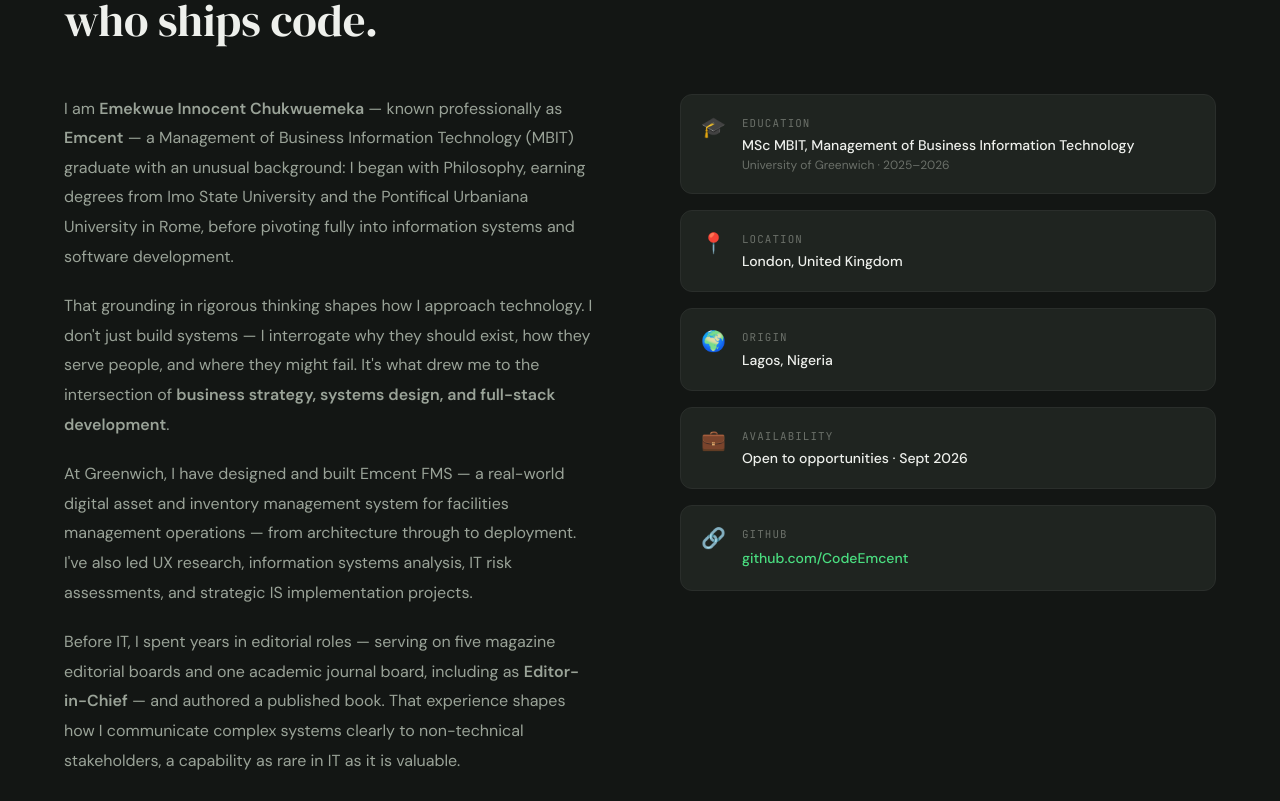
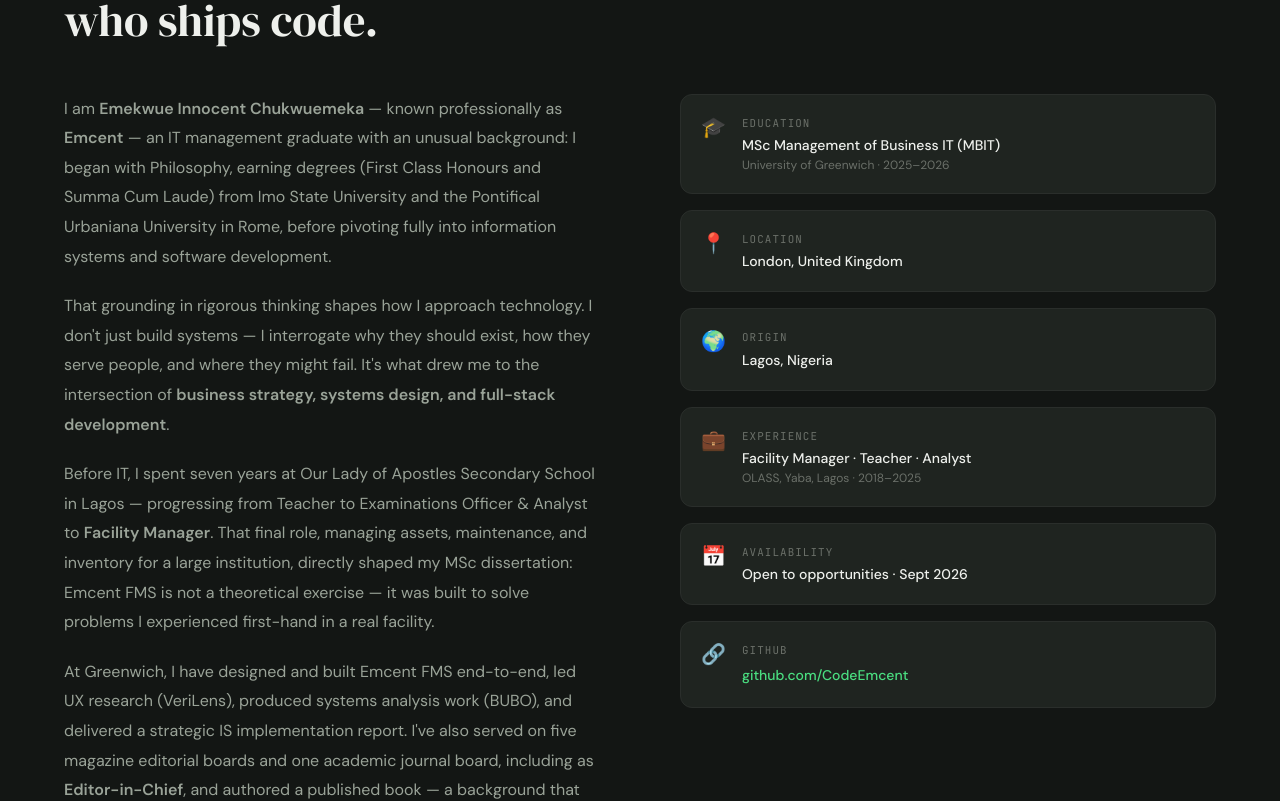
Before and after one commit to CodeEmcent/emcent-portfolio, a React (Vite) app: page / in a window 1280 px wide. Shown: the part 982-1783 px from the top of the page. Built offline with nearby package versions, Linux system fonts and the light colour scheme.

Commit message:
Updated the profile with additional information and the enhanced the portfolio css.

```diff
--- a/src/components/hero/Hero.jsx
+++ b/src/components/hero/Hero.jsx
@@ -56,7 +56,7 @@ export default function Hero() {
           className="animate-fade-up delay-400 text-lg leading-[1.7] mb-10 max-w-md"
           style={{ color: 'var(--text-2)' }}
         >
-          <strong style={{ color: 'var(--text)', fontWeight: 500 }}>MSc MBIT, Management of Buisness Information Technology graduate</strong>
+          <strong style={{ color: 'var(--text)', fontWeight: 500 }}>MSc MBIT, Management of Business Information Technology graduate</strong>
           {' '}— bridging strategy, systems, and software. Based in London, building at the intersection of business thinking and technical execution.
         </p>
 
--- a/src/data/index.js
+++ b/src/data/index.js
@@ -8,13 +8,13 @@ export const personal = {
   name:       'Emekwue Innocent Chukwuemeka',
   brand:      'Emcent',
   handle:     'CodeEmcent',
-  tagline:    'MSc MBIT, Management of Business Information Technology graduate — bridging strategy, systems, and software.',
+  tagline:    'MSc Business IT Management graduate — bridging strategy, systems, and software.',
   location:   'London, United Kingdom',
   origin:     'Lagos, Nigeria',
   available:  'Open to opportunities · Sept 2026',
   linkedin:   'https://www.linkedin.com/in/chukwuemeka-innocent-emekwue-64844b153/',
   github:     'https://github.com/CodeEmcent',
-  formspree:  'https://formspree.io/f/meenwdey',
+  formspree:  'https://formspree.io/f/YOUR_FORM_ID',
 }
 
 export const stats = [
@@ -36,17 +36,18 @@ export const heroStack = [
 
 export const about = {
   paragraphs: [
-    `I am <strong>Emekwue Innocent Chukwuemeka</strong> — known professionally as <strong>Emcent</strong> — a Management of Business Information Technology (MBIT) graduate with an unusual background: I began with Philosophy, earning degrees from Imo State University and the Pontifical Urbaniana University in Rome, before pivoting fully into information systems and software development.`,
+    `I am <strong>Emekwue Innocent Chukwuemeka</strong> — known professionally as <strong>Emcent</strong> — an IT management graduate with an unusual background: I began with Philosophy, earning degrees (First Class Honours and Summa Cum Laude) from Imo State University and the Pontifical Urbaniana University in Rome, before pivoting fully into information systems and software development.`,
     `That grounding in rigorous thinking shapes how I approach technology. I don't just build systems — I interrogate why they should exist, how they serve people, and where they might fail. It's what drew me to the intersection of <strong>business strategy, systems design, and full-stack development</strong>.`,
-    `At Greenwich, I have designed and built Emcent FMS — a real-world digital asset and inventory management system for facilities management operations — from architecture through to deployment. I've also led UX research, information systems analysis, IT risk assessments, and strategic IS implementation projects.`,
-    `Before IT, I spent years in editorial roles — serving on five magazine editorial boards and one academic journal board, including as <strong>Editor-in-Chief</strong> — and authored a published book. That experience shapes how I communicate complex systems clearly to non-technical stakeholders, a capability as rare in IT as it is valuable.`,
+    `Before IT, I spent seven years at Our Lady of Apostles Secondary School in Lagos — progressing from Teacher to Examinations Officer & Analyst to <strong>Facility Manager</strong>. That final role, managing assets, maintenance, and inventory for a large institution, directly shaped my MSc dissertation: Emcent FMS is not a theoretical exercise — it was built to solve problems I experienced first-hand in a real facility.`,
+    `At Greenwich, I have designed and built Emcent FMS end-to-end, led UX research (VeriLens), produced systems analysis work (BUBO), and delivered a strategic IS implementation report. I've also served on five magazine editorial boards and one academic journal board, including as <strong>Editor-in-Chief</strong>, and authored a published book — a background that shapes how I communicate complex systems clearly to non-technical stakeholders.`,
     `I'm based in London, targeting roles in consulting, business analysis, systems development, and IT strategy — anywhere rigorous thinking and precise communication go hand in hand.`,
   ],
   details: [
-    { icon: '🎓', label: 'Education',    value: 'MSc MBIT, Management of Business Information Technology',       sub: 'University of Greenwich · 2025–2026' },
+    { icon: '🎓', label: 'Education',    value: 'MSc Management of Business IT (MBIT)',  sub: 'University of Greenwich · 2025–2026' },
     { icon: '📍', label: 'Location',     value: 'London, United Kingdom' },
     { icon: '🌍', label: 'Origin',       value: 'Lagos, Nigeria' },
-    { icon: '💼', label: 'Availability', value: 'Open to opportunities · Sept 2026' },
+    { icon: '💼', label: 'Experience',   value: 'Facility Manager · Teacher · Analyst',   sub: 'OLASS, Yaba, Lagos · 2018–2025' },
+    { icon: '📅', label: 'Availability', value: 'Open to opportunities · Sept 2026' },
     { icon: '🔗', label: 'GitHub',       value: 'github.com/CodeEmcent', link: 'https://github.com/CodeEmcent' },
   ],
 }
@@ -254,29 +255,47 @@ export const experience = {
   education: [
     {
       period: 'Sept 2025 – Sept 2026',
-      title: 'MSc Management of Business Information Technology',
+      title: 'MSc Management of Business Information Technology (MBIT)',
       org: 'University of Greenwich, London',
       desc: 'Modules spanning Systems Analysis & Design, UX Design, Strategic IT, Software Quality Management, IT Security & Risk, Project Management, and Systems Modelling. Dissertation: Emcent FMS — a full-stack digital asset and inventory management system.',
     },
     {
       period: '2011 – 2015',
-      title: 'Bachelor of Philosophy (B.Phil.)',
-      org: 'Pontifical Urbaniana University, Rome, Italy',
-      desc: 'Rigorous training in critical reasoning, formal argumentation, epistemology, and ethical theory — providing the analytical foundation that underpins all subsequent work in systems thinking and IT strategy.',
+      title: 'Bachelor of Philosophy (B.Phil.) — Summa Cum Laude',
+      org: 'Pontifical Urbaniana University, Rome · Seat of Wisdom Major Seminary, Owerri',
+      desc: 'Awarded summa cum laude. Rigorous training in critical reasoning, formal argumentation, epistemology, and ethical theory — providing the analytical foundation that underpins all subsequent work in systems thinking and IT strategy.',
     },
     {
       period: '2011 – 2015',
-      title: 'Bachelor of Arts (B.A.) in Philosophy',
-      org: 'Imo State University, Owerri, Nigeria',
-      desc: 'Complementary degree exploring the philosophy of mind, logic, and African philosophy — developing structured reasoning and written communication skills.',
+      title: 'Bachelor of Arts in Philosophy — First Class Honours',
+      org: 'Imo State University, Owerri · Seat of Wisdom Major Seminary',
+      desc: 'Awarded First Class Honours. Explored the philosophy of mind, logic, and African philosophy — developing structured reasoning and written communication skills that now inform how I frame technical problems and communicate systems to non-technical stakeholders.',
     },
   ],
   work: [
     {
+      period: 'Sept 2023 – June 2025',
+      title: 'Facility Manager',
+      org: 'Our Lady of Apostles Secondary School (OLASS), Yaba, Lagos',
+      desc: 'Managed facilities operations — asset tracking, maintenance scheduling, inventory management, and vendor coordination — for a large secondary school institution. This hands-on experience directly informed the design and scope of Emcent FMS: a digital system built to solve the exact operational problems encountered in this role.',
+    },
+    {
+      period: 'Sept 2022 – June 2023',
+      title: 'Examinations Officer & Analyst',
+      org: 'Our Lady of Apostles Secondary School (OLASS), Yaba, Lagos',
+      desc: 'Led examination logistics and data analysis for student cohorts. Managed data integrity, reporting pipelines, and process coordination under strict regulatory timelines — developing skills in structured data management, analytical reporting, and institutional process design.',
+    },
+    {
+      period: 'Jan 2018 – June 2022',
+      title: 'Teacher — Civic Education',
+      org: 'Our Lady of Apostles Secondary School (OLASS), Yaba, Lagos',
+      desc: 'Delivered civic education curriculum to secondary school students over four years. Developed skills in structured communication, audience-appropriate explanation, and curriculum design — capabilities now applied to technical documentation, stakeholder reporting, and systems communication.',
+    },
+    {
       period: 'Sept 2025 – Present',
       title: 'Lead Developer & Researcher',
       org: 'Emcent Facilities Management System — MSc Dissertation',
-      desc: 'Designed and built a full-stack digital asset and inventory management system for facilities management SME operations. Followed DSRM end-to-end — from problem identification through artefact design, development, and evaluation against the DeLone & McLean IS success model.',
+      desc: 'Designing and building a full-stack digital asset and inventory management system for facilities management SME operations. Follows DSRM end-to-end — from problem identification through artefact design, development, and evaluation against the DeLone & McLean IS success model.',
     },
     {
       period: '2026 — In Progress',
@@ -285,28 +304,10 @@ export const experience = {
       desc: 'Scoped, designed, and leading development of a full business website for a Lagos-based electrical accessories supplier — covering UX, system design, and deployment.',
     },
     {
-      period: 'Dec 2025 – Feb 2026',
-      title: 'Full-Stack Developer',
-      org: 'Beta Chow Foods — University of Greenwich',
-      desc: 'Designed and deployed a full-stack food ordering and admin management platform using React, Django REST Framework, PostgreSQL, and JWT authentication.',
-    },
-    {
-      period: '2025 – Present',
-      title: 'Founder & Developer',
-      org: 'Emcent — Personal Brand & Projects',
-      desc: 'Conceived and building a suite of technology products and client services under the Emcent brand, combining business strategy, systems design, and full-stack development.',
-    },
-    {
       period: 'Prior to 2025',
       title: 'Editor-in-Chief & Editorial Board Member',
-      org: 'Multiple Publications — 5 Magazines · 1 Academic Journal',
-      desc: 'Served on six editorial boards across five magazines and one academic journal, including as Editor-in-Chief. Developed advanced skills in structured communication and analytical writing now applied to technical documentation and stakeholder reporting.',
-    },
-    {
-      period: 'Apr 2021',
-      title: 'Published Author',
-      org: 'Gazub Press',
-      desc: 'Authored and published The Question of Social Conscience: A Personal Reflection — a long-form philosophical work on moral responsibility and social ethics.',
+      org: '5 Magazines · 1 Academic Journal',
+      desc: 'Served on six editorial boards including as Editor-in-Chief. Developed advanced skills in structured communication and analytical writing — now applied directly to technical documentation, IS implementation reports, and stakeholder communication.',
     },
   ],
 }
```
Also changed, not shown: src/index.css (+35 -1 lines).
